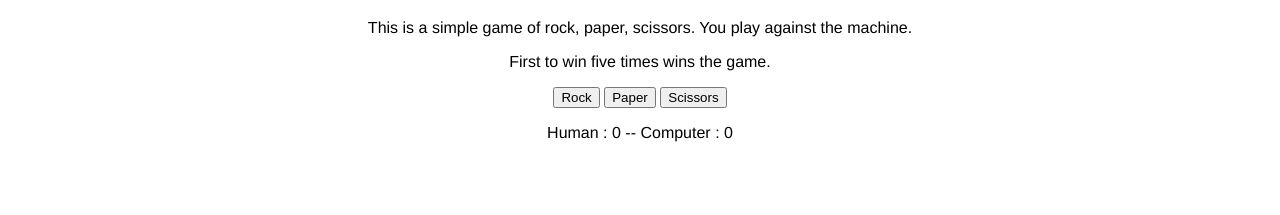
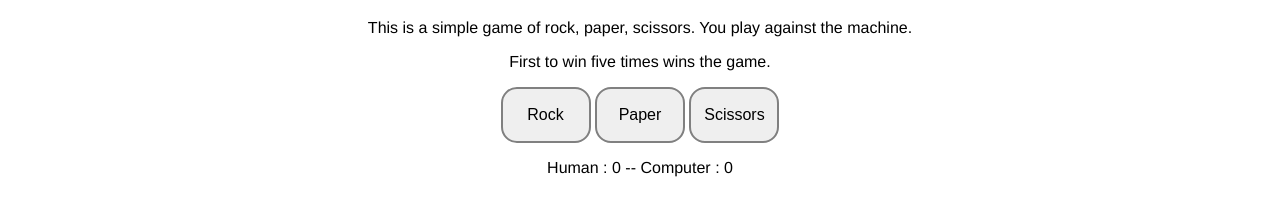
Before and after one commit to rafabo7/top-rock-paper-scissors, a plain HTML site: page index.html in a window 1280 px wide. Shown: the part 87-302 px from the top of the page. Drawn offline with Linux system fonts and the light colour scheme.

Commit message:
Style the buttons.

```diff
--- a/style.css
+++ b/style.css
@@ -31,3 +31,12 @@ h1 {
     font-size: large;
     color: green;
 }
+
+button {
+    width: 90px;
+    height: 56px;
+    padding: 8px;
+    border-radius: 16px;
+    border: 2px solid grey;
+    font-size: 16px;
+}
```
